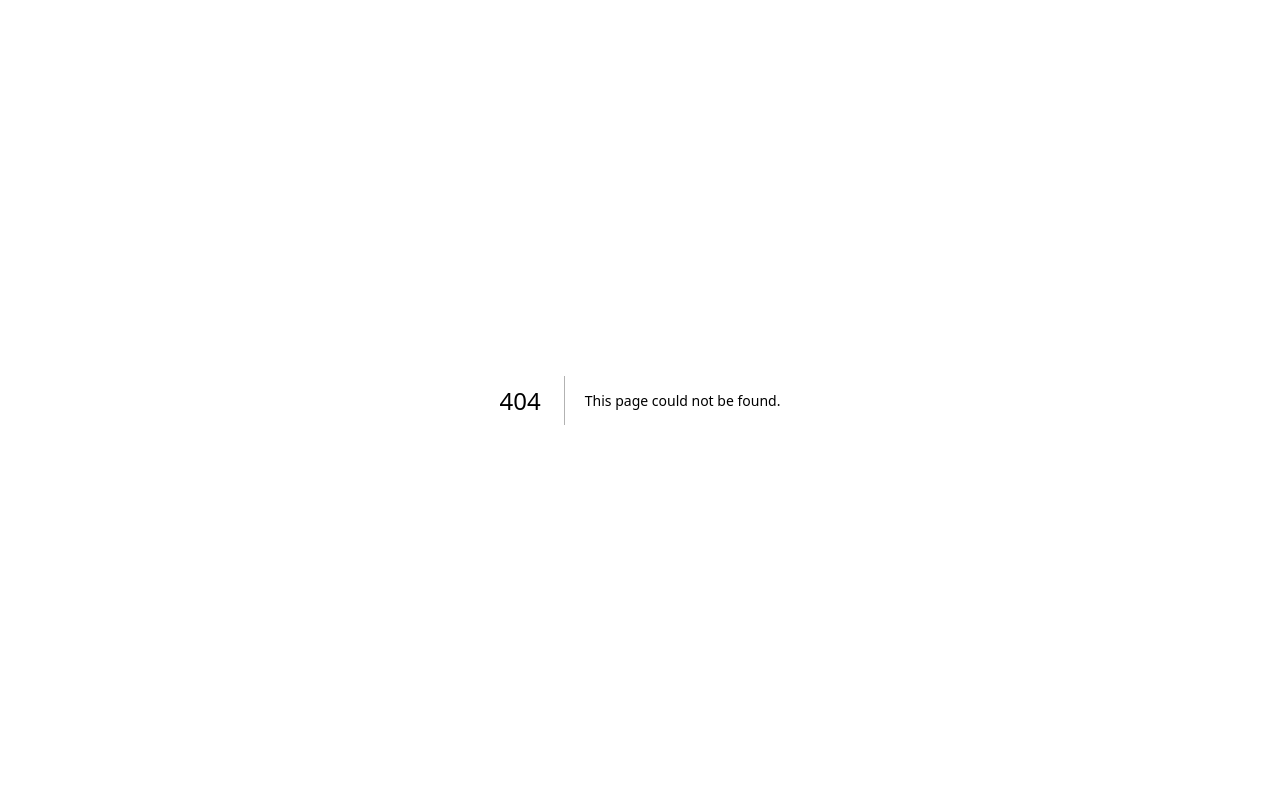
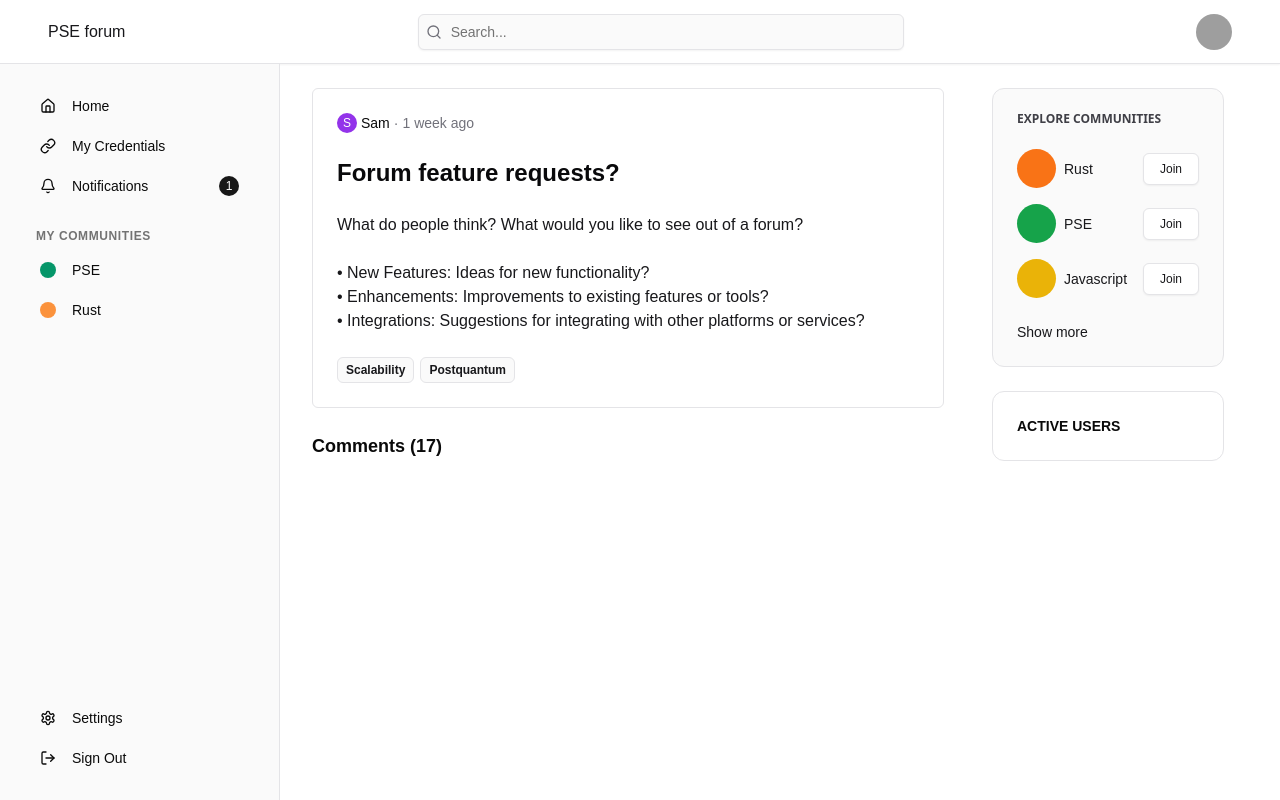
Before and after one commit to aguzmant103/pse-forum-v0, a Next.js app: page /post/1 in a window 1280 px wide. Before the commit this address had no page. Built offline with nearby package versions, Linux system fonts and the light colour scheme; grey boxes are pictures that could not be loaded.

Commit message:
feat: post details v1

```diff
--- a/app/new/page.tsx
+++ b/app/new/page.tsx
@@ -5,14 +5,7 @@ import { Input } from "@/components/ui/input"
 import { Tabs, TabsContent, TabsList, TabsTrigger } from "@/components/ui/tabs"
 import { Select, SelectContent, SelectItem, SelectTrigger, SelectValue } from "@/components/ui/select"
 import { LeftSidebar } from "@/components/left-sidebar"
-import { RightSidebar } from "@/components/right-sidebar"
 import { Navbar } from "@/components/navbar"
-
-const communities = [
-  { name: "Rust", color: "orange" },
-  { name: "PSE", color: "green" },
-  { name: "Javascript", color: "yellow" },
-]
 
 export default function NewPostPage() {
   return (
@@ -22,19 +15,18 @@ export default function NewPostPage() {
       <div className="flex">
         <LeftSidebar />
 
-        <div className="flex-1 container">
-          <div className="grid grid-cols-[1fr_280px] gap-6">
-            {/* Main Content */}
-            <main className="flex flex-col">
-              <div className="max-w-4xl mx-auto pt-6">
+        <div className="flex-1">
+          <div className="max-w-[784px] mx-auto px-6">
+            <div className="py-6">
               <h2 className="text-2xl font-bold mb-6">New Post</h2>
 
-                <Tabs defaultValue="new-post">
-                  <TabsList>
+              <Tabs defaultValue="new-post" className="w-full">
+                <TabsList className="mb-6">
                   <TabsTrigger value="new-post">New Post</TabsTrigger>
                   <TabsTrigger value="drafts">Drafts</TabsTrigger>
                 </TabsList>
-                  <TabsContent value="new-post" className="space-y-4">
+
+                <TabsContent value="new-post" className="space-y-6">
                   <Select>
                     <SelectTrigger>
                       <SelectValue placeholder="Select a Community" />
@@ -45,9 +37,15 @@ export default function NewPostPage() {
                     </SelectContent>
                   </Select>
 
-                    <div className="space-y-2">
-                      <Input placeholder="Title" className="text-lg" />
-                      <div className="text-xs text-muted-foreground text-right">0/200</div>
+                  <div className="space-y-1">
+                    <Input
+                      placeholder="Title"
+                      className="text-lg"
+                      required
+                    />
+                    <div className="flex justify-end">
+                      <span className="text-xs text-muted-foreground">0/200</span>
+                    </div>
                   </div>
 
                   <Button variant="outline" className="text-sm">
@@ -58,11 +56,12 @@ export default function NewPostPage() {
                     <p className="text-muted-foreground">Have something on your mind? Write it here!</p>
                   </div>
 
-                    <div className="flex justify-end space-x-2">
+                  <div className="flex justify-end gap-2">
                     <Button variant="outline">Save Draft</Button>
                     <Button>Post</Button>
                   </div>
                 </TabsContent>
+
                 <TabsContent value="drafts">
                   <div className="text-center py-8 text-muted-foreground">
                     No drafts found
@@ -70,9 +69,6 @@ export default function NewPostPage() {
                 </TabsContent>
               </Tabs>
             </div>
-            </main>
-
-            <RightSidebar communities={communities} />
           </div>
         </div>
       </div>
--- /dev/null
+++ b/app/post/[id]/page.tsx
@@ -0,0 +1,113 @@
+import { LeftSidebar } from "@/components/left-sidebar"
+import { RightSidebar } from "@/components/right-sidebar"
+import { Navbar } from "@/components/navbar"
+import { Badge } from "@/components/ui/badge"
+
+interface PostDetailsPageProps {
+  params: Promise<{
+    id: string
+  }>
+}
+
+export default async function PostDetailsPage({
+  params: paramsPromise
+}: PostDetailsPageProps) {
+  // Await the params
+  const params = await paramsPromise
+
+  // Now we can safely use params.id
+  const post = await getPost(params.id)
+
+  const communities = [
+    { name: "Rust", color: "orange" },
+    { name: "PSE", color: "green" },
+    { name: "Javascript", color: "yellow" },
+  ]
+
+  return (
+    <div className="min-h-screen bg-background">
+      <Navbar />
+
+      <div className="flex">
+        <LeftSidebar />
+
+        <div className="flex-1 container">
+          <div className="grid grid-cols-[1fr_280px] gap-6">
+            <main className="flex flex-col py-6">
+              {/* Post Content */}
+              <div className="flex flex-col gap-6 p-6 rounded-md border border-[#E4E4E7] bg-white">
+                {/* Author Info */}
+                <div className="flex items-center gap-1">
+                  <div className={`w-5 h-5 rounded-full ${post.author.avatarColor} flex items-center justify-center text-[12px] text-white`}>
+                    {post.author.initial}
+                  </div>
+                  <span className="text-sm">{post.author.name}</span>
+                  <span className="text-sm text-[#71717A]">·</span>
+                  <span className="text-sm text-[#71717A]">{post.timeAgo}</span>
+                </div>
+
+                {/* Title */}
+                <h1 className="text-[24px] font-semibold leading-[32px] text-[#09090B]">
+                  {post.title}
+                </h1>
+
+                {/* Content */}
+                <div className="text-[#18181B] whitespace-pre-wrap">
+                  {post.content}
+                </div>
+
+                {/* Tags */}
+                <div className="flex items-center gap-1.5">
+                  {post.tags.map((tag) => (
+                    <Badge
+                      key={tag}
+                      variant="secondary"
+                      className="px-2 py-1 bg-[#FAFAFA] text-xs border-[#E4E4E7] text-[#18181B]"
+                    >
+                      {tag}
+                    </Badge>
+                  ))}
+                </div>
+              </div>
+
+              {/* Comments Section */}
+              <div className="mt-6">
+                <h2 className="text-lg font-semibold mb-4">Comments ({post.commentCount})</h2>
+                {/* Comments would go here */}
+              </div>
+            </main>
+
+            <RightSidebar communities={communities} />
+          </div>
+        </div>
+      </div>
+    </div>
+  )
+}
+
+// Simulated data fetching function
+async function getPost(id: string) {
+  // Add a small delay to simulate API call
+  await new Promise(resolve => setTimeout(resolve, 100))
+
+  return {
+    id: parseInt(id),
+    title: "Forum feature requests?",
+    content: "What do people think? What would you like to see out of a forum?\n\n" +
+      "• New Features: Ideas for new functionality?\n" +
+      "• Enhancements: Improvements to existing features or tools?\n" +
+      "• Integrations: Suggestions for integrating with other platforms or services?",
+    author: {
+      name: "Sam",
+      initial: "S",
+      avatarColor: "bg-purple-600"
+    },
+    community: {
+      name: "PSE",
+      href: "/pse"
+    },
+    timeAgo: "1 week ago",
+    commentCount: 17,
+    tags: ['Scalability', 'Postquantum']
+  }
+}
--- a/components/post-card.tsx
+++ b/components/post-card.tsx
@@ -24,14 +24,13 @@ interface PostCardProps {
 
 export function PostCard({ post }: PostCardProps) {
   return (
+    <Link href={`/post/${post.id}`}>
       <div className="flex min-w-[85px] p-3.5 items-start gap-4 rounded-md border border-[#E4E4E7] bg-white hover:bg-[#F4F4F5] transition-colors w-full">
         <div className="flex flex-col gap-2.5 w-full">
           {/* Title Section */}
           <div className="flex flex-col items-start gap-1.5 self-stretch">
             <h3 className="self-stretch text-[18px] font-semibold leading-[28px] text-[#09090B] font-sans">
-            <Link href={`/post/${post.id}`} className="hover:underline">
               {post.title}
-            </Link>
             </h3>
           </div>
 
@@ -42,9 +41,15 @@ export function PostCard({ post }: PostCardProps) {
             </div>
             <span className="text-sm">{post.author.name}</span>
             <span className="text-sm text-[#71717A]">·</span>
-          <Link href={post.community.href} className="text-sm text-[#71717A] hover:underline">
+            <span
+              onClick={(e) => {
+                e.preventDefault()
+                window.location.href = post.community.href
+              }}
+              className="text-sm text-[#71717A] hover:underline cursor-pointer"
+            >
               {post.community.name}
-          </Link>
+            </span>
             <span className="text-sm text-[#71717A]">·</span>
             <span className="text-sm text-[#71717A]">{post.timeAgo}</span>
             {post.commentCount && (
@@ -68,5 +73,6 @@ export function PostCard({ post }: PostCardProps) {
           </div>
         </div>
       </div>
+    </Link>
   )
 }
```
Lines whose indentation alone changed are shown as unchanged.
